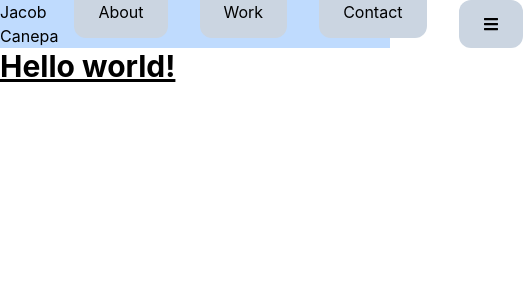
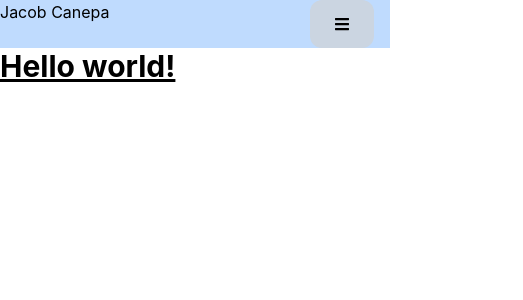
Before and after one commit to jacobmcanepa/jacobmcanepa, a React (Create React App) app: page / in a window 390 px wide. Shown: the top 300 px of the page, 523 px wide, since content can reach past the window. Built offline with nearby package versions, Linux system fonts and the light colour scheme.

Commit message:
finished basic nav functionality; testing on gh pages

```diff
--- a/src/components/Nav/index.js
+++ b/src/components/Nav/index.js
@@ -11,14 +11,16 @@ function Nav() {
   };
 
   return (
-    <nav className='h-auto md:h-24 p2 bg-blue-200 max-w-6xl mx-auto flex justify-between md:items-center'>
+    <nav className='h-auto md:h-24 p2 bg-blue-200 mx-auto flex justify-between md:items-center'>
       <Link to='/jacobmcanepa'>
         <h1>Jacob Canepa</h1>
       </Link>
-      <div>
-        <NavLink className='nav-link' to='/about'>About</NavLink>
-        <NavLink className='nav-link' to='/work'>Work</NavLink>
-        <NavLink className='nav-link' to='/contact'>Contact</NavLink>
+      <div className={
+        navToggler ? 'flex flex-col gap-4 md:inline' : 'hidden md:inline'
+      }>
+        <NavLink className='nav-link' to='/about' onClick={clickHandler}>About</NavLink>
+        <NavLink className='nav-link' to='/work' onClick={clickHandler}>Work</NavLink>
+        <NavLink className='nav-link' to='/contact' onClick={clickHandler}>Contact</NavLink>
       </div>
       <button className='inline md:hidden self-start nav-link' onClick={clickHandler}>
         {!navToggler ? <FaBars /> : <AiOutlineClose />}
```
